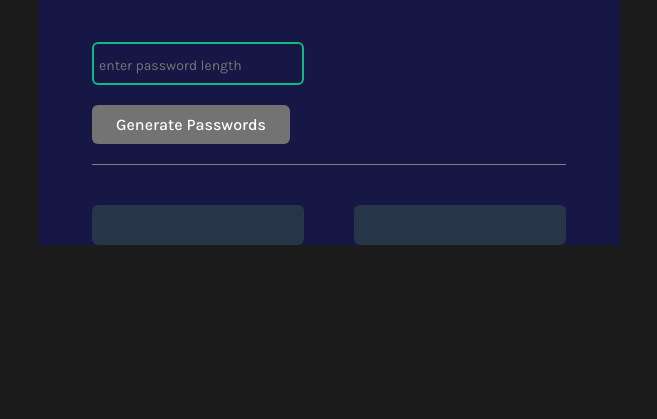
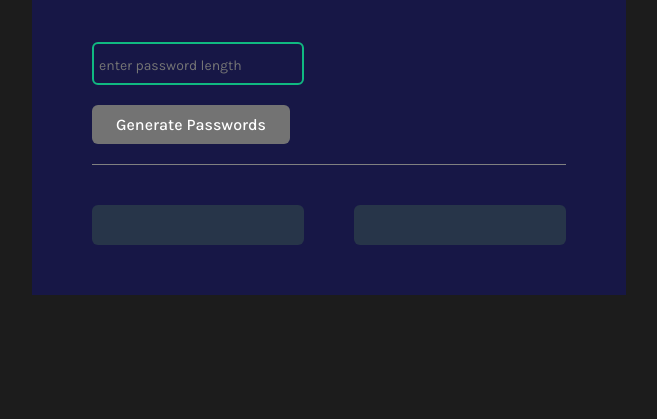
Before and after one commit to Nehir0109/random-password-generator, a plain HTML site: page index.html in a window 1280 px wide. Shown: the part 381-800 px from the top of the page, without its empty margins (311-968 px from the left). Drawn offline with Linux system fonts and the light colour scheme.

Commit message:
padding added to the container in css

```diff
--- a/index.css
+++ b/index.css
@@ -19,8 +19,10 @@ body {
     flex-direction: column;
     align-items: flex-start;
     justify-content: center;
-    padding-left:54px;
-    padding-right:54px;
+    padding-left:60px;
+    padding-right:60px;
+    padding-top: 50px;
+    padding-bottom: 50px;
 
     max-width: 1200px;
     margin: 80px auto 0 auto;
```
